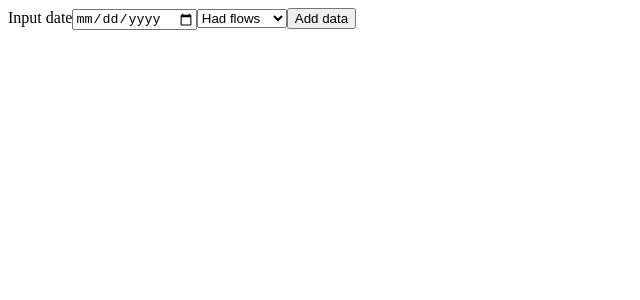
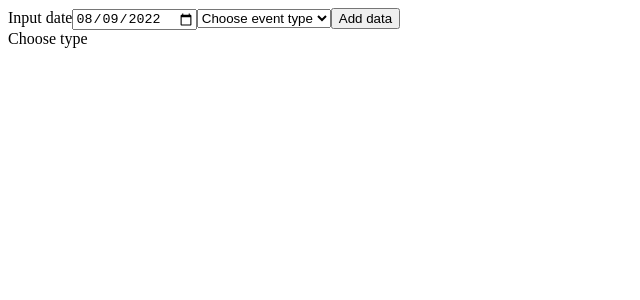
Before and after one commit to mariia-kiliushina/women-s-health-tracker, a React (Create React App) app: page / in a window 1280 px wide. Both pictures are taken after a click on the button "Add data". Shown: the top 300 px of the page, without its empty margins (0-640 px from the left). Built offline with nearby package versions, Linux system fonts and the light colour scheme; no server answers.

Commit message:
version with redux and getting data partially from backend

```diff
--- a/src/components/Input/index.tsx
+++ b/src/components/Input/index.tsx
@@ -4,10 +4,21 @@ import { useDispatch } from 'react-redux'
 import { addTrack } from '../../store/sliceData'
 
 const Input: FC = () => {
+  const getTodatDateString = () => {
+    const currentDate = new Date().toJSON().slice(0, 10)
+    return currentDate
+  }
   const dispatch = useDispatch()
-  const [state, setState] = useState({ date: '', type: '' })
+  const [error, setError] = useState()
+  const [state, setState] = useState({ date: getTodatDateString(), type: '' })
 
-  const onAdd = () => {
+  const handleSubmit = (e: any) => {
+    e.preventDefault()
+    if (!state.type) {
+      //@ts-ignore
+      setError('Choose type')
+      return
+    }
     dispatch(addTrack(state))
   }
   const onChange = (event: any) => {
@@ -23,15 +34,21 @@ const Input: FC = () => {
 
   return (
     <>
+      <form onSubmit={handleSubmit}>
         <label>Input date</label>
-      <input name="date" type="date" onChange={onChange} />
-      <select name="type" onChange={onChange}>
+        <input name="date" type="date" onChange={onChange} value={state.date} />
+        <select name="type" defaultValue="choose" onChange={onChange}>
+          <option value="choose" hidden>
+            Choose event type
+          </option>
           <option value="Had flows">Had flows</option>
           <option value="No flows">No flows</option>
           <option value="Breast pain">Breast pain</option>
           <option value="Meds">Meds</option>
         </select>
-      <button onClick={onAdd}>Add data</button>
+        <button type="submit">Add data</button>
+        {error && <div>Choose type</div>}
+      </form>
     </>
   )
 }
```
Lines whose indentation alone changed are shown as unchanged.
